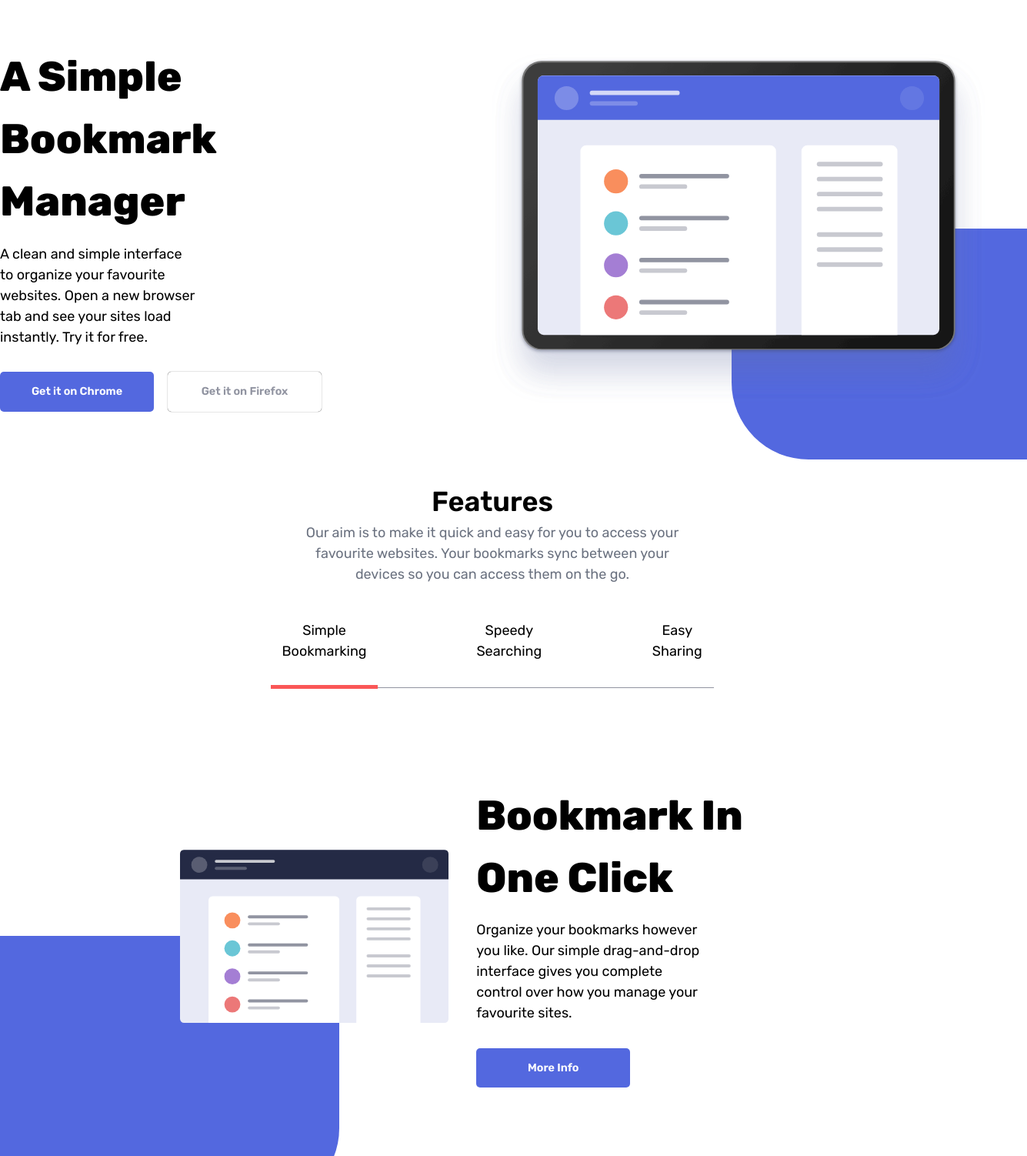
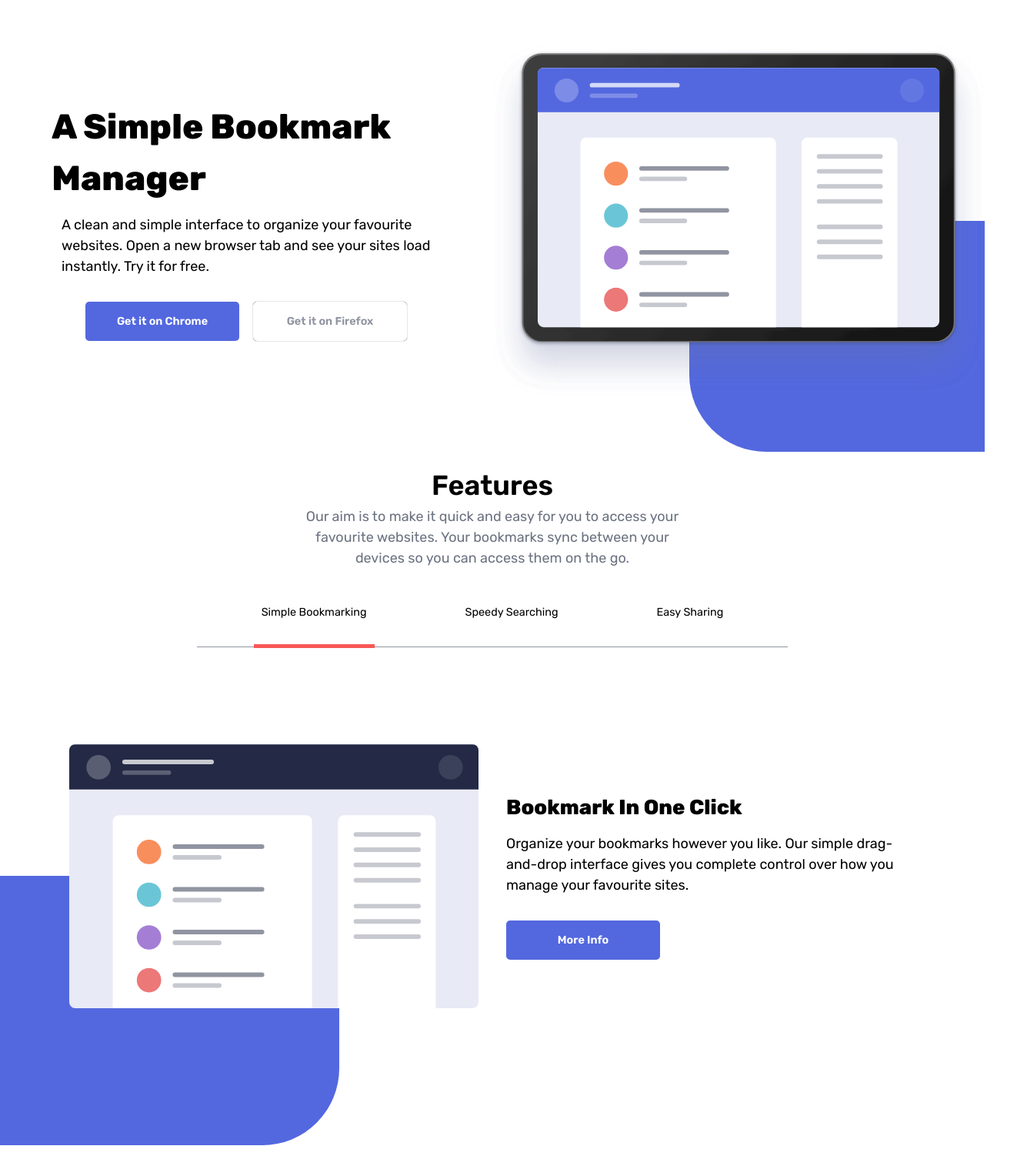
Before and after one commit to SluchCr7/Bookmark-Landing-Page, a plain HTML site: page index.html in a window 1280 px wide. Shown: the part 86-1588 px from the top of the page at 77% size, 1335 px wide, since content can reach past the window. Drawn offline with nearby package versions, Linux system fonts and the light colour scheme.

Commit message:
New Change

```diff
--- a/index.html
+++ b/index.html
@@ -82,7 +82,7 @@
         <h1 class="title text-[2rem] font-semibold w-[60%]">Download the extension</h1>
         <p class="description text-base w-[40%] text-gray-400">We’ve got more browsers in the pipeline. Please do let us know if you’ve got a favourite you’d like us to prioritize.</p>
       </div>
-      <div class="grid grid-cols-1 lg:grid-cols-1 xl:grid-cols-3 gap-5 w-[50%] my-[4rem]">
+      <div class="grid grid-cols-1 lg:grid-cols-1 xl:grid-cols-3 gap-5 w-[50%] lg:w-[25%] my-[4rem]">
         <div class="item flex flex-col items-center w-[300px] p-[30px] gap-[3rem]">
           <img src="images/logo-chrome.svg" alt="" class="w-[80px]">
           <div class="text flex flex-col items-center">
@@ -114,7 +114,7 @@
         <h1 class="title text-[2rem] font-semibold w-[60%]">Frequently Asked Questions</h1>
         <p class="description text-base w-[40%] text-gray-400">Here are some of our FAQs. If you have any other questions you’d like answered please feel free to email us.</p>
       </div>
-      <div class="quastions grid grid-cols-1 gap-0 w-[50%] my-[4rem]" id="quastions">
+      <div class="quastions grid grid-cols-1 gap-0 w-[50%] lg:w-[80%] my-[4rem]" id="quastions">
         <div class="quastion flex flex-col items-center m-auto w-[60%] px-[10px] py-[30px] gap-[1rem]">
           <div class="flex flex-row items-center justify-between m-auto w-full">
             <h1 class="title text-[1.2rem] font-semibold">What is Bookmark?</h1>
--- a/style.css
+++ b/style.css
@@ -224,6 +224,61 @@ footer ul li{
     width: 40px;
     height: 40px;
 }
+@media (min-width : 991px) and (max-width : 1400px){
+    .header {
+        .home{
+            .text{
+                align-items: center !important;
+                .title{
+                    width: 79% !important;
+                    text-align: left;
+                    font-size: 2.5rem !important;
+                }
+                .description{
+                    width: 75% !important;
+                }
+            }
+        }
+    }
+    .Section2 ul{
+        width: 60% !important;
+        li{
+            font-size: .8rem !important;
+        }
+    }
+    .Section2 {
+        #Home_choose{
+            .home{
+                .card{
+                    padding: 0 !important;
+                    .text{
+                        width: 50%;
+                        .title{
+                            font-size: 1.5rem !important;
+                        }
+                        .description{
+                            /* font-size: .8rem !important; */
+                            width: 100%;
+                        }
+                    }
+                    .image{
+                        width: 50%;
+                    }
+                }
+        }
+    }
+}
+.Section3 {
+    /* margin: 6rem 0 !important; */
+    margin-top: 6rem !important;
+    }
+.Section5 form{
+    width: 55%;
+}
+.header .bg{
+    right: 0;
+}
+}
 @media screen and (max-width: 768px) {
     nav .menu ul{
         display: none;
```
